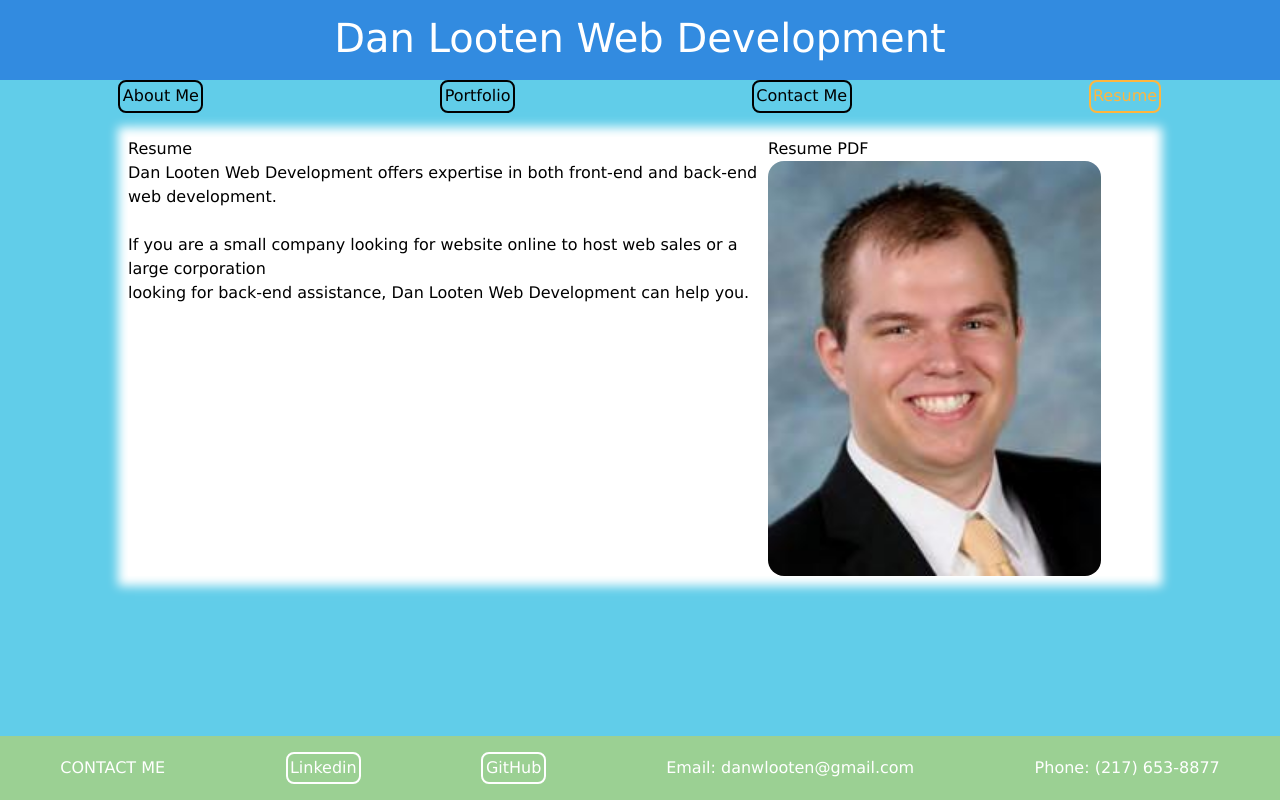
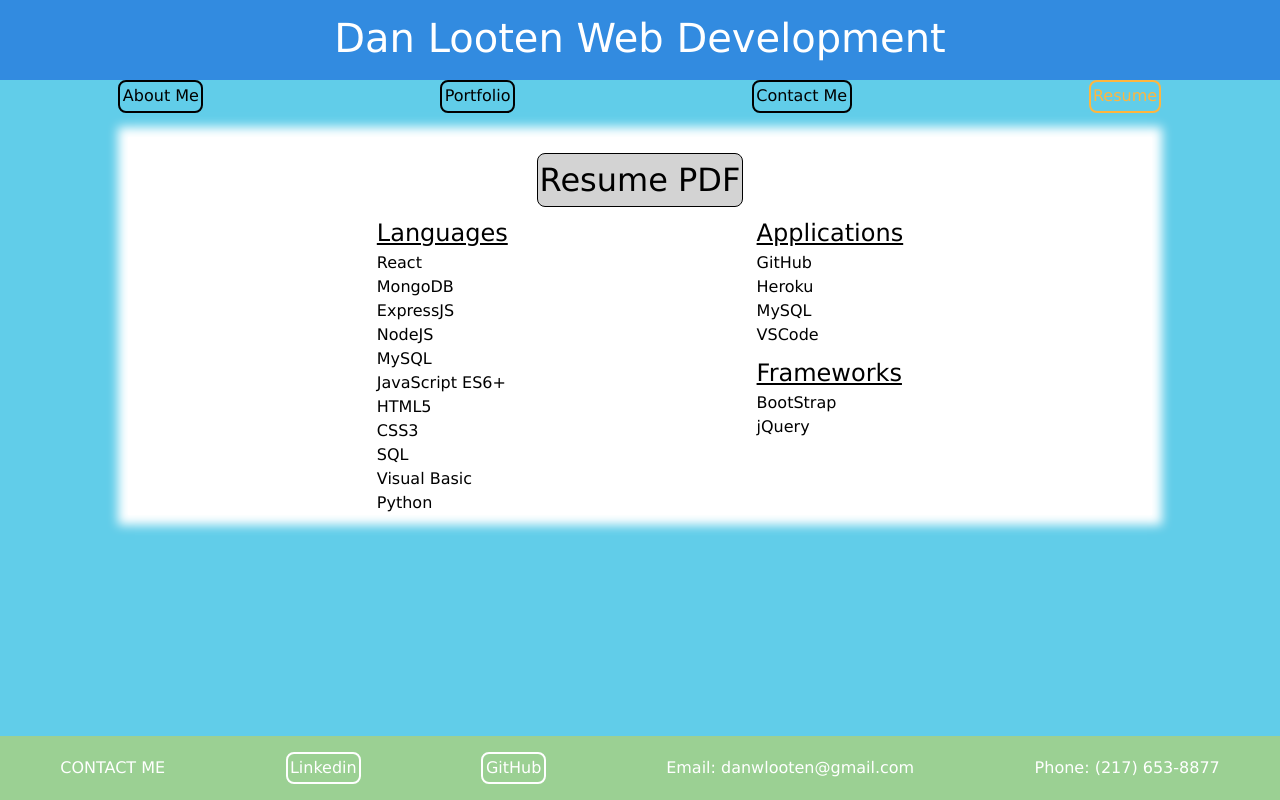
Before and after one commit to D-Loot/Portfolio_React, a React (Create React App) app: page / in a window 1280 px wide. Both pictures are taken after a click on the element "Resume". Built offline with nearby package versions, Linux system fonts and the light colour scheme.

Commit message:
Update Resume page with lists and PDF

```diff
--- a/src/components/tabs/Resume.js
+++ b/src/components/tabs/Resume.js
@@ -2,24 +2,45 @@ import React from "react";
 
 export default function Resume() {
   return (
-    <section id="about-me logo" className="content-grid grid-area-1">
-      <h2>Resume</h2>
-      <a href="./assets/LOOTEN - RESUME.pdf">Resume PDF</a>
-      <ul>
-        <li></li>
-        Dan Looten Web Development offers expertise in both front-end and
-        back-end web development. <br /> <br />
-        If you are a small company looking for website online to host web sales
-        or a large corporation <br />
-        looking for back-end assistance, Dan Looten Web Development can help
-        you.
-      </ul>
+    <section id="about-me logo" className="content-grid grid-area-2">
+      <h2 className="contentTitle resumeTitle">
+        <a href="./assets/LOOTEN - RESUME.pdf" target="_blank">
+          Resume PDF
+        </a>
+      </h2>
+      <div className="resumeDiv">
+        <div>
+          <h3 className="resumeListTitle">Languages</h3>
+          <ul className="resumeList">
+            <li>React</li>
+            <li>MongoDB</li>
+            <li>ExpressJS</li>
+            <li>NodeJS</li>
+            <li>MySQL</li>
+            <li>JavaScript ES6+</li>
+            <li>HTML5</li>
+            <li>CSS3</li>
+            <li>SQL</li>
+            <li>Visual Basic</li>
+            <li>Python</li>
+          </ul>
+        </div>
+        <div>
+          <h3 className="resumeListTitle">Applications</h3>
+          <ul className="resumeList">
+            <li>GitHub</li>
+            <li>Heroku</li>
+            <li>MySQL</li>
+            <li>VSCode</li>
+          </ul>
 
-      <img
-        src="./assets/images/cover photo.jpg"
-        alt="Profile"
-        className="profile-pic"
-      />
+          <h3 className="resumeListTitle">Frameworks</h3>
+          <ul className="resumeList">
+            <li>BootStrap</li>
+            <li>jQuery</li>
+          </ul>
+        </div>
+      </div>
     </section>
   );
 }
```
